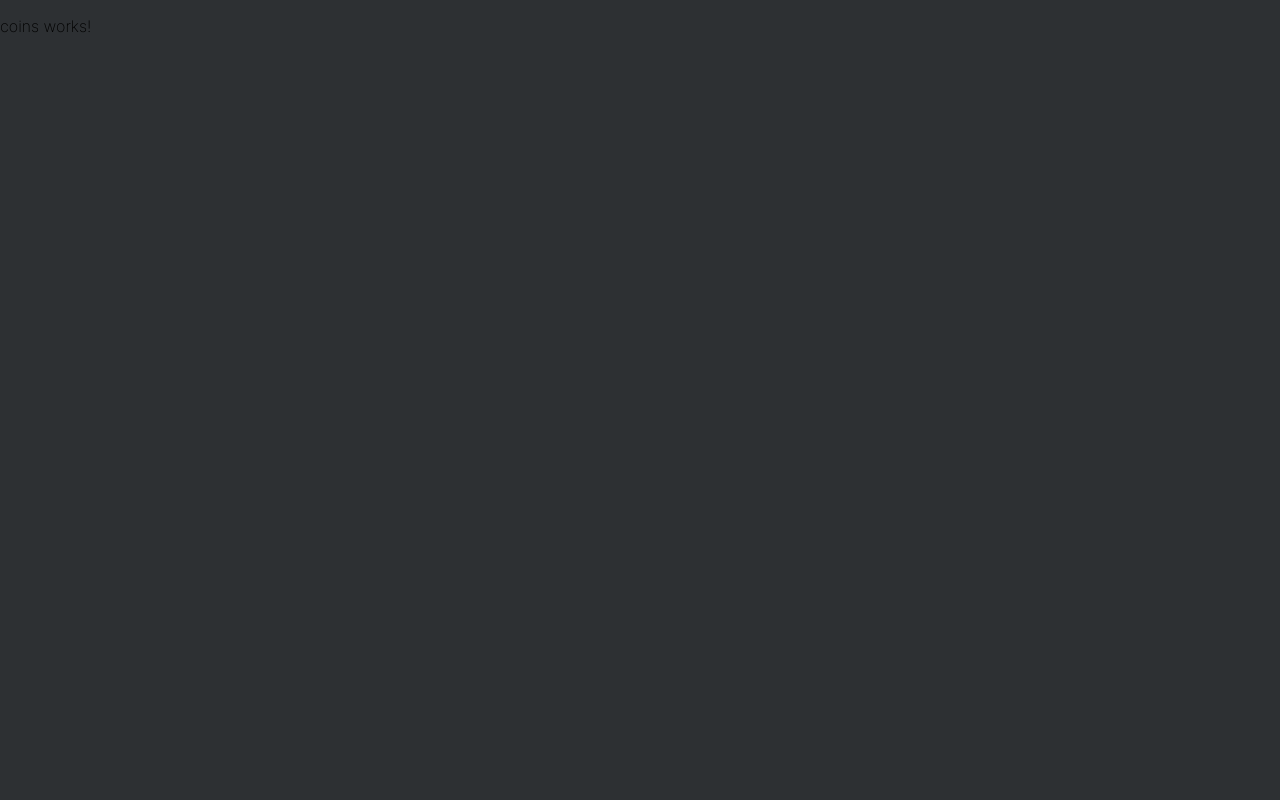
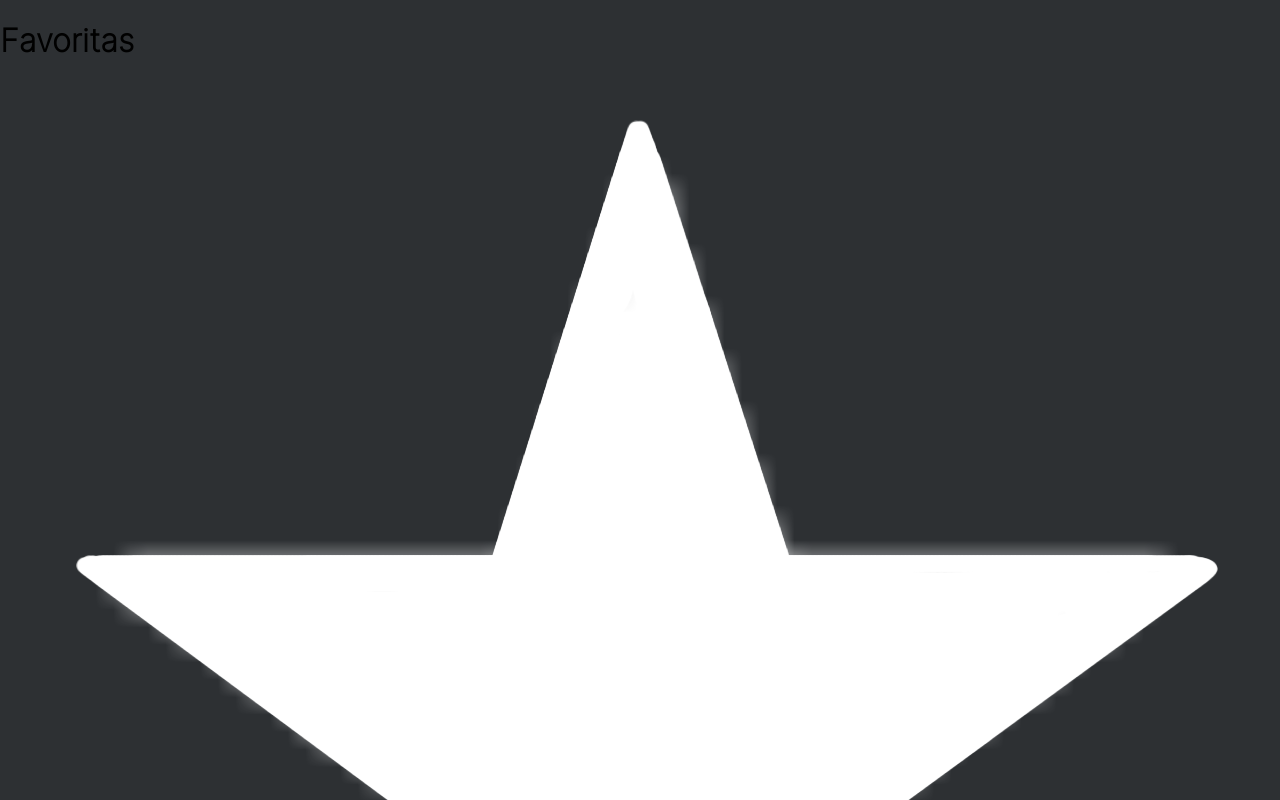
Before and after one commit to JoakoMeirone72/ConversorDeMonedas, an Angular app: page /coins in a window 1280 px wide. Shown: the top 800 px of the page. Built offline with nearby package versions, Linux system fonts and the light colour scheme.

Commit message:
html de coins (incompleto)

```diff
--- a/src/app/pages/coins/coins.component.html
+++ b/src/app/pages/coins/coins.component.html
@@ -1 +1,32 @@
-<p>coins works!</p>
+<div class="container">
+    <div id="favorite">
+        <div class="titulo">
+            <h1>Favoritas <img src="./../../../assets/img/star.png"></h1>
+            <button>Añadir +</button>
+        </div>
+        <div class="container-monedas">
+            <div *ngFor="let moneda of monedas" class="moneda">
+                <!-- <app-card-coin [moneda]="moneda" [routerLink]="[moneda.id]"></app-card-coin> -->
+            </div>
+        </div>
+    </div>
+    <div id="custom">
+        <div class="titulo">
+            <h1>Mis Monedas</h1>
+            <button>Añadir +</button>
+        </div>
+        <div class="container-monedas">
+            <div *ngFor="let moneda of monedas" class="moneda">
+                <!-- <app-card-coin [moneda]="moneda" [routerLink]="[moneda.id]"></app-card-coin> -->
+            </div>
+        </div>
+    </div>
+    <div id="default">
+        <h1>Por Defecto</h1>
+        <div class="container-monedas">
+            <div *ngFor="let moneda of monedas" class="moneda">
+                <!-- <app-card-coin [moneda]="moneda" [routerLink]="[moneda.id]"></app-card-coin> -->
+            </div>
+        </div>
+    </div>
+</div>
--- a/src/app/pages/coins/coins.component.ts
+++ b/src/app/pages/coins/coins.component.ts
@@ -1,4 +1,5 @@
 import { Component } from '@angular/core';
+import { Moneda } from 'src/app/interfaces/Moneda';
 
 @Component({
   selector: 'app-coins',
@@ -7,4 +8,6 @@ import { Component } from '@angular/core';
 })
 export class CoinsComponent {
 
+  monedas:Moneda[] = []
+
 }
```
